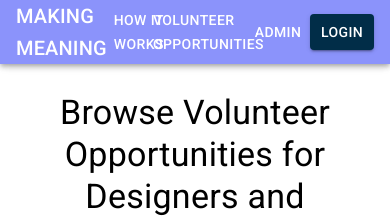
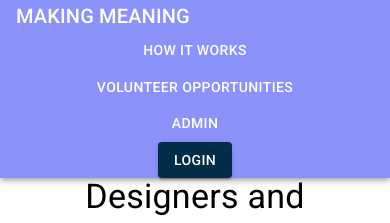
Before and after one commit to mafiageek/ptbc5-project2, a React (Create React App) app: page / in a window 390 px wide. Shown: the top 223 px of the page. Built offline with nearby package versions, Linux system fonts and the light colour scheme; no server answers; the database is empty.

Commit message:
fixed project name textfield and navbar responsiveness

```diff
--- a/src/components/NavBar.js
+++ b/src/components/NavBar.js
@@ -2,7 +2,7 @@ import React from "react";
 
 import { Link } from "react-router-dom";
 
-import { Button, Typography, AppBar, Toolbar } from "@mui/material";
+import { Button, Typography, AppBar, Toolbar, Box } from "@mui/material";
 
 export default function NavBar(props) {
   const admins = [
@@ -10,14 +10,22 @@ export default function NavBar(props) {
     process.env.REACT_APP_ADMIN_AK,
   ];
   return (
-    <>
-      <AppBar>
-        <Toolbar>
+    <AppBar>
+      <Toolbar>
+        <Box
+          sx={{
+            display: "flex",
+            justifyContent: "flex-end",
+            alignItems: "center",
+            flexGrow: 1,
+            flexDirection: { xs: "column", sm: "row" },
+          }}
+        >
           <Typography
             component={Link}
             to={"/"}
             variant="h6"
-            sx={{ flexGrow: 1, textDecoration: "none", color: "white" }}
+            sx={{ mr: "auto", textDecoration: "none", color: "white" }}
           >
             MAKING MEANING
           </Typography>
@@ -62,8 +70,8 @@ export default function NavBar(props) {
               </Button>
             </>
           )}
-        </Toolbar>
-      </AppBar>
-    </>
+        </Box>
+      </Toolbar>
+    </AppBar>
   );
 }
--- a/src/pages/EditListing.js
+++ b/src/pages/EditListing.js
@@ -70,13 +70,13 @@ function EditListing() {
 
     axios
       .get(
-        `https://developers.onemap.sg/commonapi/search?searchVal=${formData.location}&returnGeom=Y&getAddrDetails=Y`,
+        `https://developers.onemap.sg/commonapi/search?searchVal=${formData.location}&returnGeom=Y&getAddrDetails=Y`
       )
       .then((response) => response.data.results[0])
       .then((geoData) =>
         axios.get(
-          `https://developers.onemap.sg/commonapi/staticmap/getStaticImage?layerchosen=default&lat=${geoData.LATITUDE}&lng=${geoData.LONGITUDE}&postal=${formData.location}&zoom=15&width=512&height=256&points=[${geoData.LATITUDE},${geoData.LONGITUDE}]`,
-        ),
+          `https://developers.onemap.sg/commonapi/staticmap/getStaticImage?layerchosen=default&lat=${geoData.LATITUDE}&lng=${geoData.LONGITUDE}&postal=${formData.location}&zoom=15&width=512&height=256&points=[${geoData.LATITUDE},${geoData.LONGITUDE}]`
+        )
       )
       .then((response) => {
         updateDoc(docRef, { ...formData, mapURL: response.config.url });
@@ -181,6 +181,7 @@ function EditListing() {
                     // defaultValue="Enter Name"
                     size="Normal"
                     variant="outlined"
+                    InputLabelProps={{ shrink: true }}
                   />
                   <TextField
                     label="Skills Needed"
```
